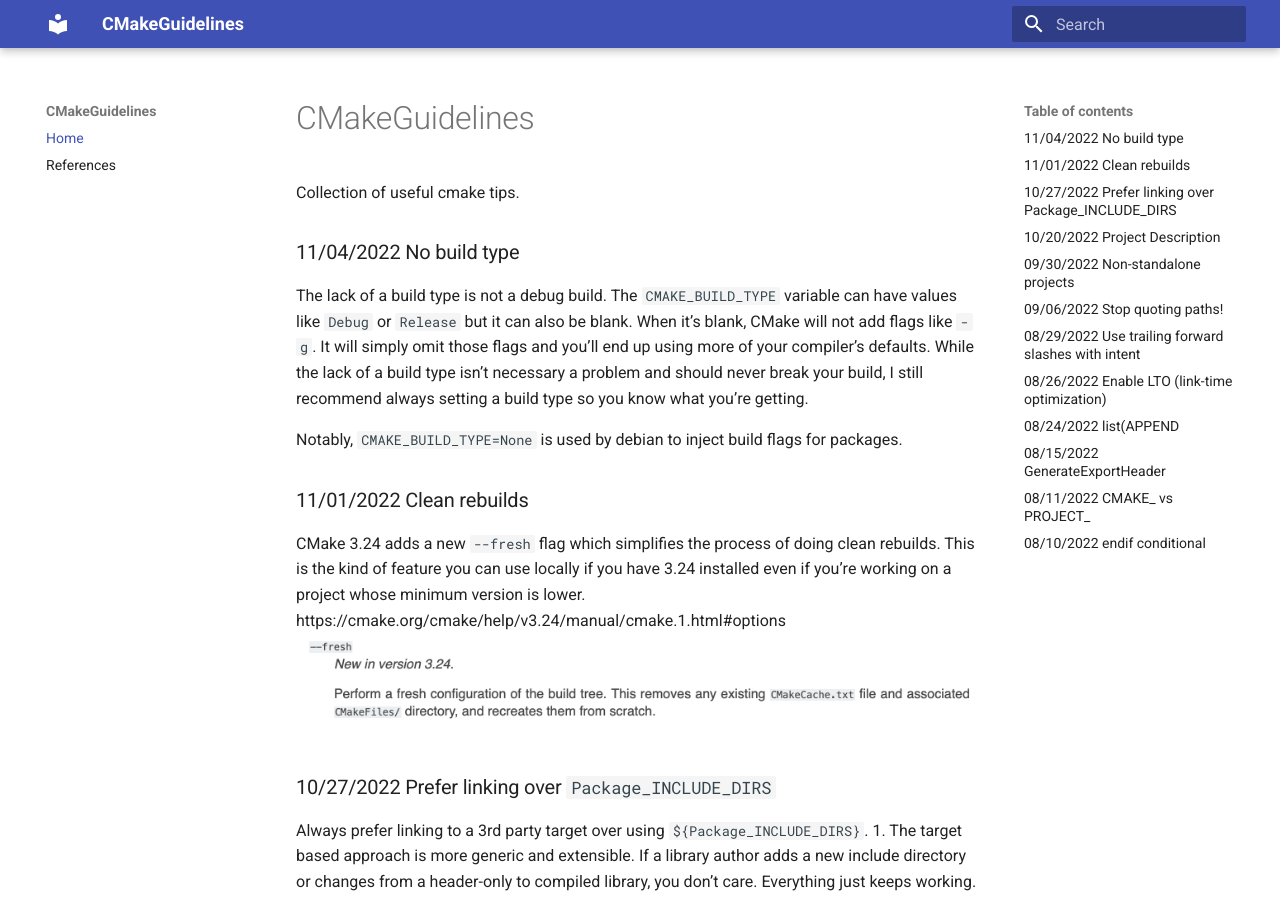
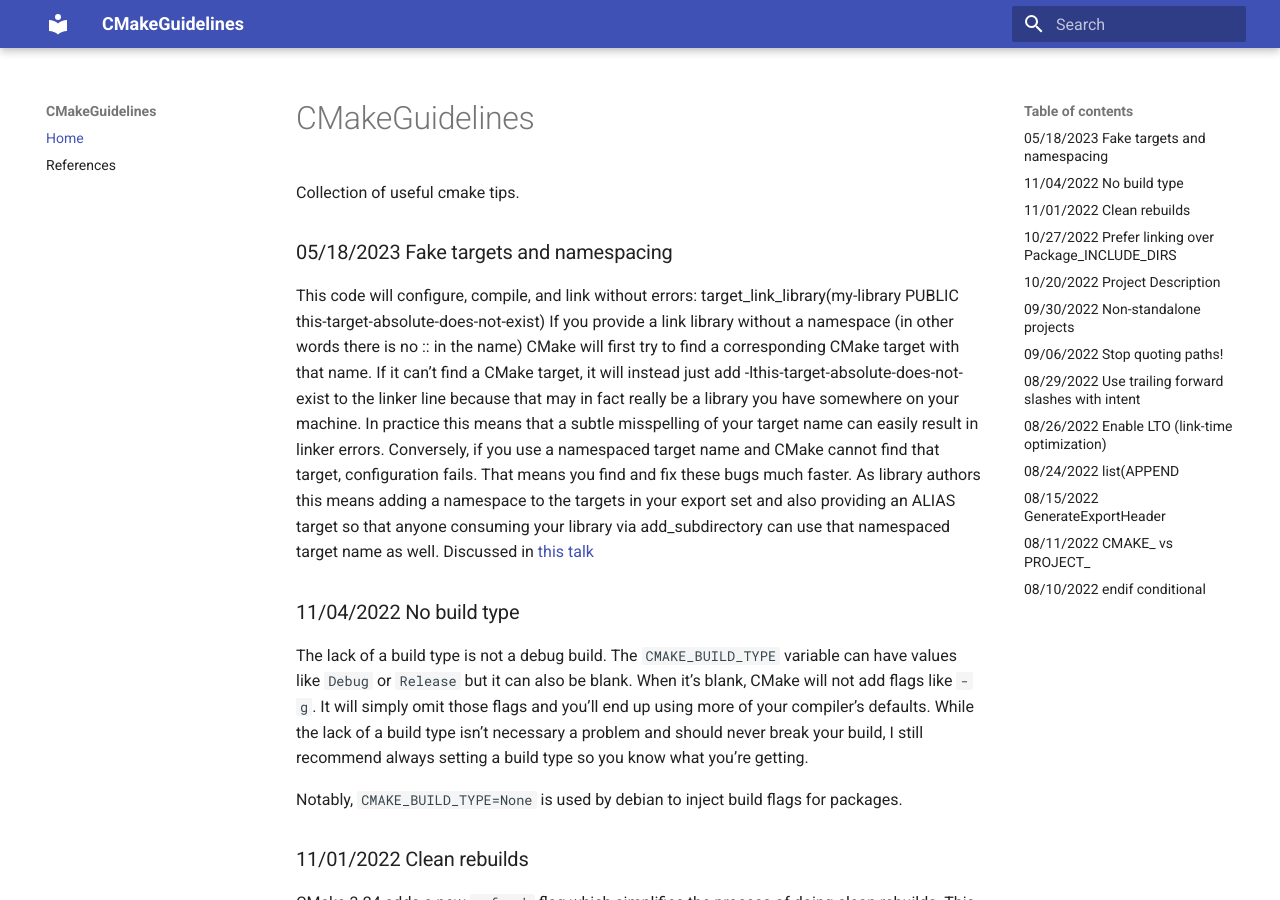
Before and after one commit to PickNikRobotics/CMakeGuidelines, an MkDocs documentation site: the page built from docs/index.md, in a window 1280 px wide and 900 px high. Built offline with MkDocs 1.6.1 and Material for MkDocs 9.7.7, drawn with Linux system fonts in a browser that asks for light colours.

Commit message:
Update index.md

```diff
--- a/docs/index.md
+++ b/docs/index.md
@@ -1,5 +1,12 @@
 # CMakeGuidelines
 Collection of useful cmake tips.
+
+### 05/18/2023 Fake targets and namespacing
+This code will configure, compile, and link without errors:
+target_link_library(my-library PUBLIC this-target-absolute-does-not-exist)
+If you provide a link library without a namespace (in other words there is no :: in the name) CMake will first try to find a corresponding CMake target with that name. If it can’t find a CMake target, it will instead just add -lthis-target-absolute-does-not-exist to the linker line because that may in fact really be a library you have somewhere on your machine. In practice this means that a subtle misspelling of your target name can easily result in linker errors.
+Conversely, if you use a namespaced target name and CMake cannot find that target, configuration fails. That means you find and fix these bugs much faster. As library authors this means adding a namespace to the targets in your export set and also providing an ALIAS target so that anyone consuming your library via add_subdirectory can use that namespaced target name as well.
+Discussed in [this talk](https://www.youtube.com/watch?v=gN17Q13WLXM)
 
 ### 11/04/2022 No build type
 The lack of a build type is not a debug build.
```
